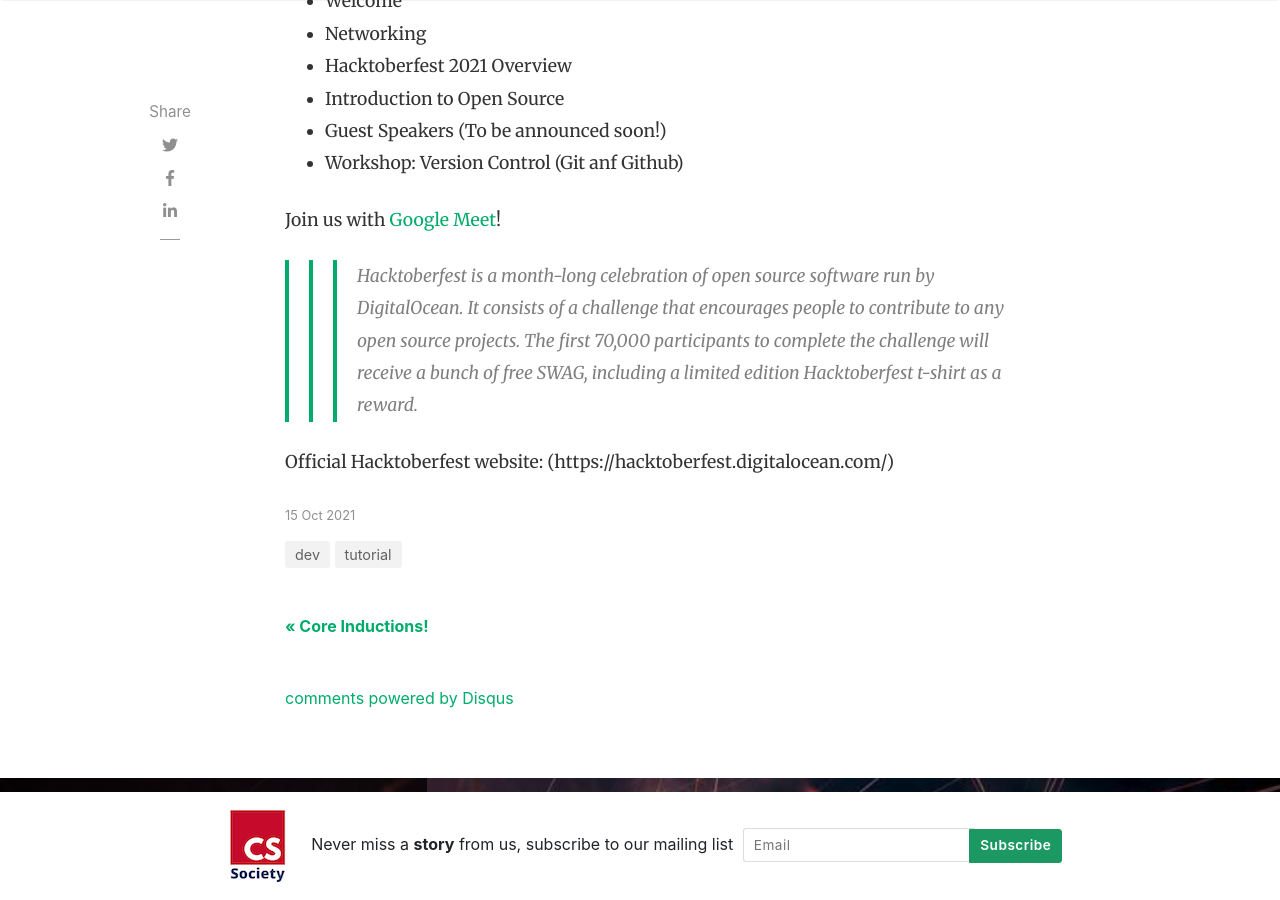
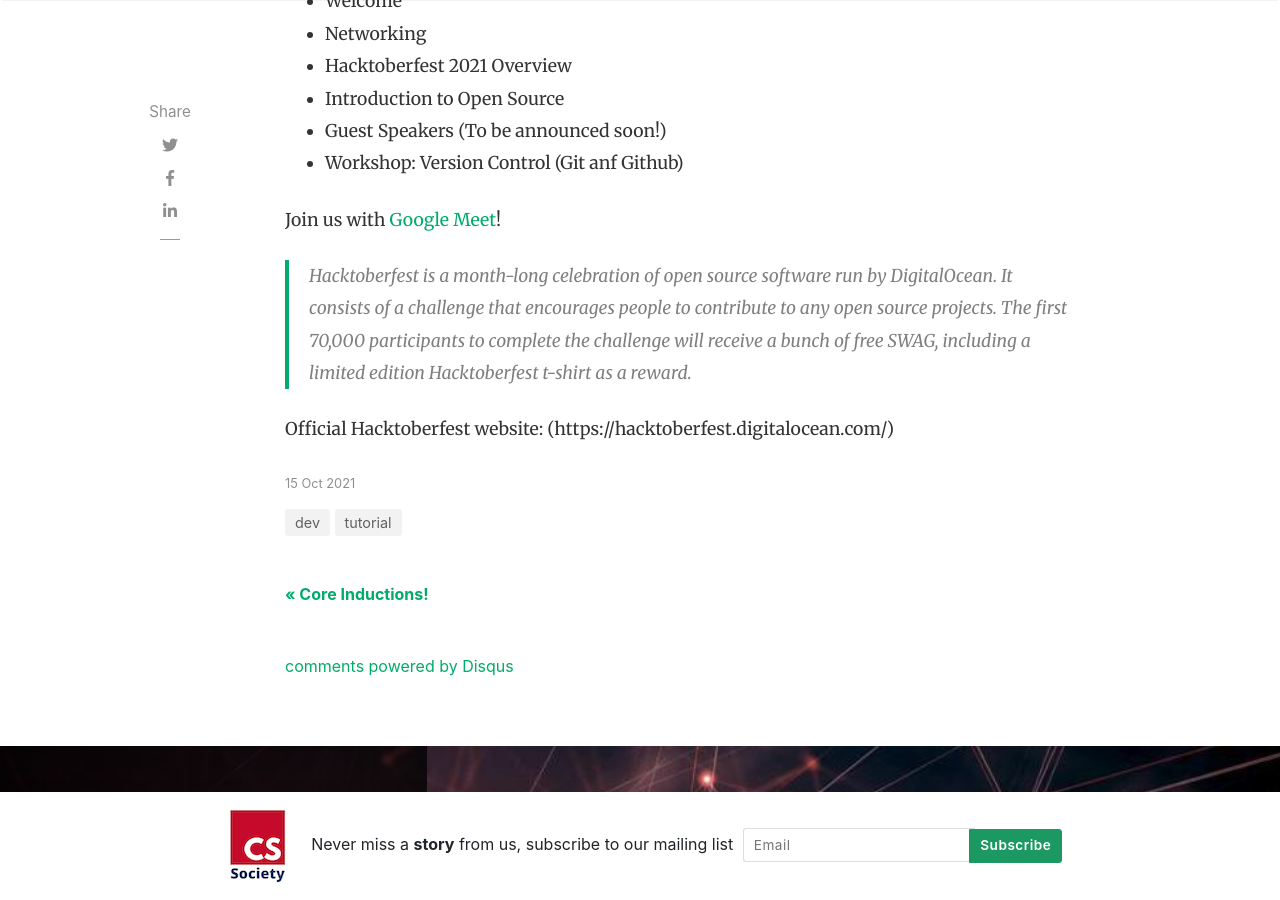
Before and after one commit to kxenak/cs-ashoka.github.io, a Jekyll site: the page built from _posts/2021-10-15-hacktoberfest-2021.md, in a window 1280 px wide and 900 px high, scrolled down 2244 px. Built offline with Jekyll 4.4.1, drawn with Linux system fonts in a browser that asks for light colours; nearby versions of some CDN libraries; comment, search, counter and statistics services are not loaded.

```diff
--- a/_posts/2021-10-15-hacktoberfest-2021.md
+++ b/_posts/2021-10-15-hacktoberfest-2021.md
@@ -20,6 +20,6 @@ Following the success of last year, we are back with more events and eminent gue
 
 Join us with [Google Meet](meet.google.com/jmz-hgea-mkr)!
 
->>> Hacktoberfest is a month-long celebration of open source software run by DigitalOcean. It consists of a challenge that encourages people to contribute to any open source projects. The first 70,000 participants to complete the challenge will receive a bunch of free SWAG, including a limited edition Hacktoberfest t-shirt as a reward.
+> Hacktoberfest is a month-long celebration of open source software run by DigitalOcean. It consists of a challenge that encourages people to contribute to any open source projects. The first 70,000 participants to complete the challenge will receive a bunch of free SWAG, including a limited edition Hacktoberfest t-shirt as a reward.
 
 Official Hacktoberfest website: (https://hacktoberfest.digitalocean.com/)
```
